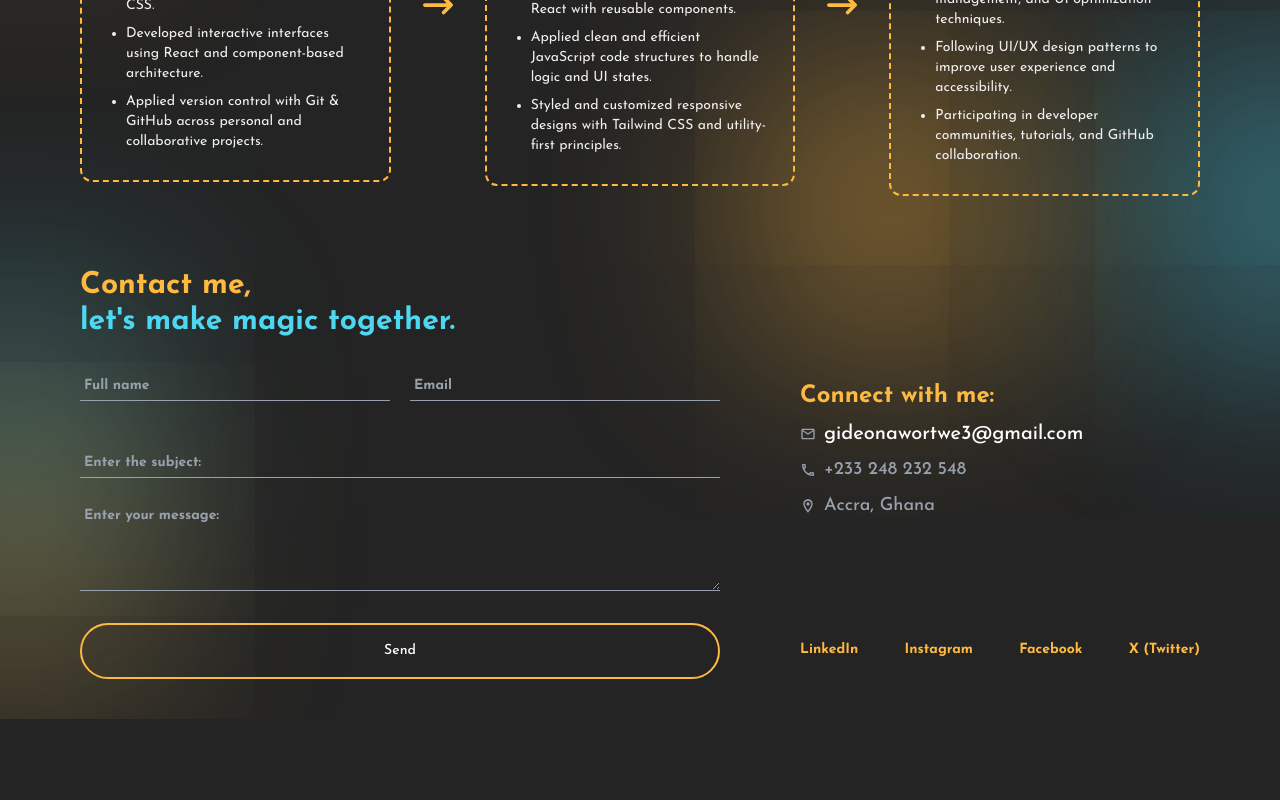
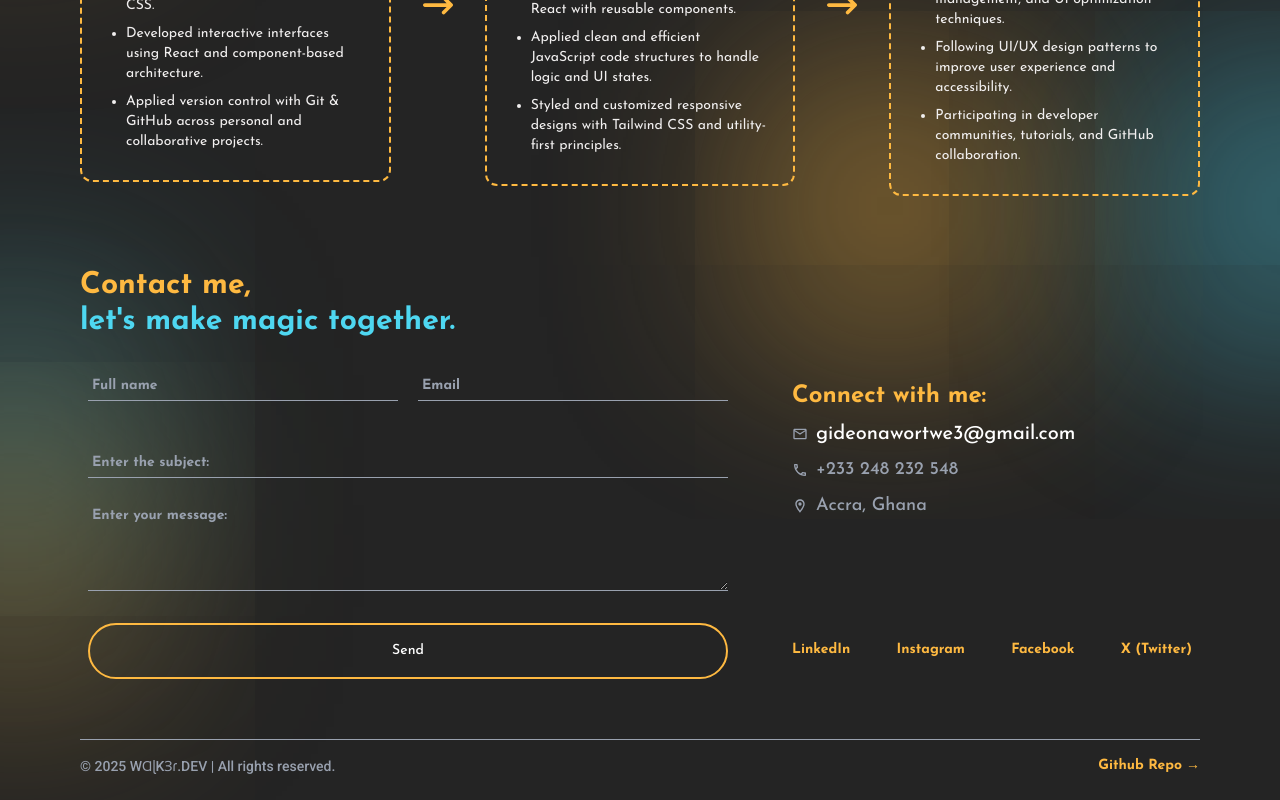
Before and after one commit to Walker-Gideon/walker.dev, a React (Vite) app: page / in a window 1280 px wide. Shown: the part 3957-4757 px from the top of the page. Before the commit the page ends 4676 px from the top, so only its background shows below. Built offline with nearby package versions, Linux system fonts and the light colour scheme; a web font is replaced by a local one.

Commit message:
Done with the footer section

```diff
--- a/src/App.jsx
+++ b/src/App.jsx
@@ -2,7 +2,6 @@ import { useEffect, useState } from "react";
 import About from "./components/about/About";
 import Contact from "./components/contact/Contact";
 import Experience from "./components/experience/Experience";
-import Footer from "./components/footer/Footer";
 import Gradients from "./components/ui/Gradients";
 import Header from "./components/header/Header";
 import Hero from "./components/hero/Hero";
@@ -35,10 +34,12 @@ function App() {
           <Projects />
           <Skills />
           <Experience />
-          <Contact />
+
+          <div className="relative">
+            <Contact />
+            <Gradients />
+          </div>
         </main>
-
-        {/* <Footer /> */}
       </div>
       {/* )}  */}
     </div>
--- a/src/components/contact/Contact.jsx
+++ b/src/components/contact/Contact.jsx
@@ -2,21 +2,23 @@ import ContactForm from "./ContactForm";
 import Gradients from "../ui/Gradients";
 import ContactHeader from "./ContactHeader";
 import ContactInfo from "./ContactInfo";
+import Footer from "../footer/Footer";
 
 function Contact() {
   return (
     <div
       id="contact"
-      className="relative w-full h-full pt-18 pb-10 px-4 md:px-20"
+      className="relative w-full h-full pt-18 pb- px-4 md:px-20 overflow-hidden"
     >
       <ContactHeader />
 
-      <div className="flex flex-col md:flex-row justify-between gap-10">
+      <div className="flex flex-col md:flex-row justify-between gap-10 px-2 mb-15">
         <ContactForm />
         <ContactInfo />
       </div>
 
-      <Gradients />
+      {/* <Gradients /> */}
+      <Footer />
     </div>
   );
 }
--- a/src/components/contact/ContactInfo.jsx
+++ b/src/components/contact/ContactInfo.jsx
@@ -5,7 +5,6 @@ import Info from "./Info";
 
 function ContactInfo() {
   return (
-    //md:w-100 lg:w-200
     <div className="w-full md:w-100 mt-2">
       <motion.h1
         variants={fadeIn("left", 0.4)}
--- a/src/components/footer/Footer.jsx
+++ b/src/components/footer/Footer.jsx
@@ -3,9 +3,8 @@ function Footer() {
   const curYear = curDate.getFullYear();
 
   return (
-    <div className="w-full h-15 small:h-25 medium:h-15 px-8 py-6 sticky bottom-0 z-40 bg-white">
-      <footer className="mb-5 flex small:flex-col medium:flex-row items-center justify-between small:gap-1.5">
-        <div className="text-black text-[1rem] medium:text-[1rem] small:text-lg medium:text-xl font-medium speial-font">
+    <footer className="w-full border-t border-gray-400 py-4 mb-2 flex flex-col md:flex-row items-center justify-between">
+      <div className="text-gray-400 text-sm font-medium speial-font">
         <p>
           &copy; <span>{curYear}</span>{" "}
           <span className="uppercase">Wɑɭkɜɾ.dev</span> | All rights reserved.
@@ -17,13 +16,12 @@ function Footer() {
           href="https://github.com/Walker-Gideon"
           target="_blank"
           rel="noopener noreferrer"
-            className="flex itmes-center gap-1 text-[1rem] medium:text-[1rem] small:text-xl font-bold text-black cursor-pointer transition-all duration-300 hover:gap-1.5"
+          className="flex itmes-center gap-1 text-sm font-bold text-primary cursor-pointer transition-all duration-300 hover:gap-1.5 hover:text-blueprime"
         >
           Github Repo <span>&rarr;</span>
         </a>
       </div>
     </footer>
-    </div>
   );
 }
 
```
Lines whose indentation alone changed are shown as unchanged.
